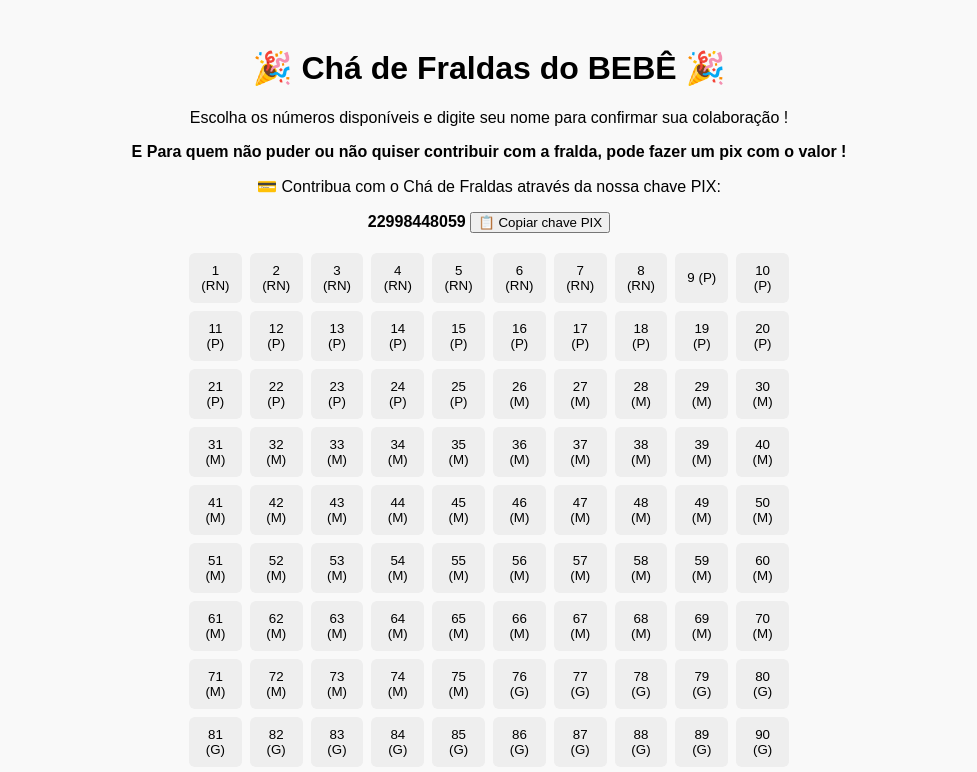
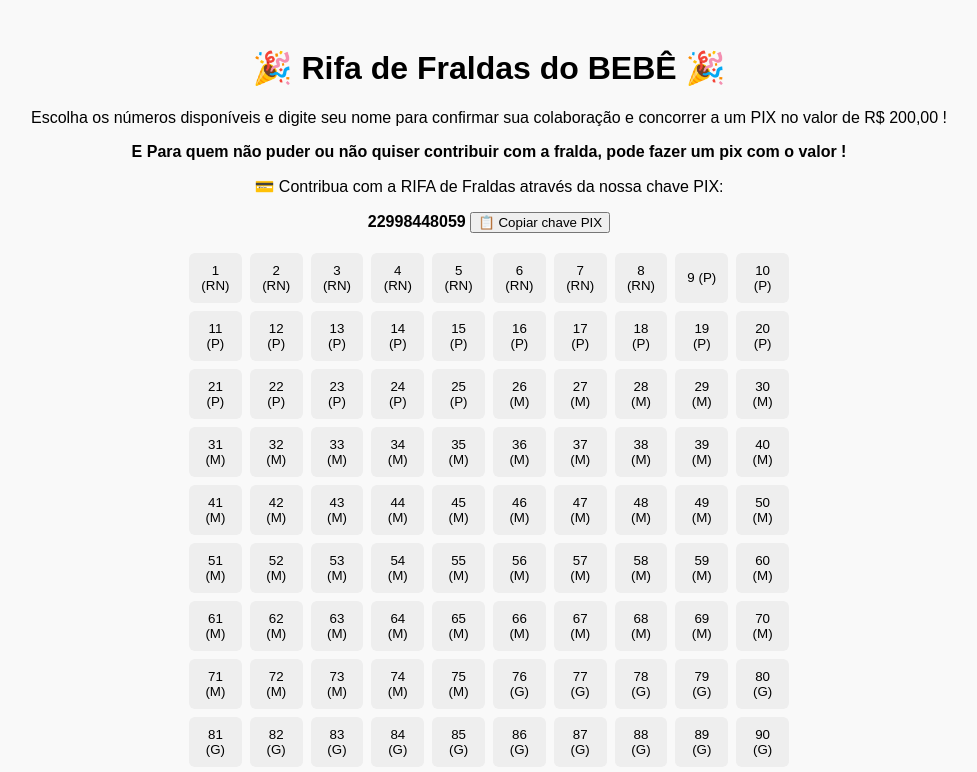
Before and after one commit to cristianogithub1/cha-de-fraldas, a website with bundled scripts: page index.html in a window 1280 px wide. Shown: the top 772 px of the page, without its empty margins (151-1128 px from the left). Built offline with nearby package versions, Linux system fonts and the light colour scheme; no server answers.

Commit message:
Update index.html

```diff
--- a/index.html
+++ b/index.html
@@ -2,17 +2,17 @@
 <html lang="pt-BR">
 <head>
   <meta charset="UTF-8">
-  <title>Chá de Fraldas 🎁</title>
+  <title>RIFA de Fraldas 🎁</title>
   <link rel="stylesheet" href="style.css">
 </head>
 <body>
-  <h1>🎉 Chá de Fraldas do BEBÊ 🎉</h1>
-  <p>Escolha os números disponíveis e digite seu nome para confirmar sua colaboração !</p>
+  <h1>🎉 Rifa de Fraldas do BEBÊ 🎉</h1>
+  <p>Escolha os números disponíveis e digite seu nome para confirmar sua colaboração e concorrer a um PIX no valor de R$ 200,00 !</p>
   <p><strong>E Para quem não puder ou não quiser contribuir com a fralda, pode fazer um pix com o valor !</strong></p>
 
   <!-- 🔑 PIX CARD -->
   <div class="pix-card">
-    <p>💳 Contribua com o Chá de Fraldas através da nossa chave PIX:</p>
+    <p>💳 Contribua com a RIFA de Fraldas através da nossa chave PIX:</p>
     <strong id="pixKey">22998448059</strong>
     <button id="copyPixBtn">📋 Copiar chave PIX</button>
     <span id="pixMessage" class="copy-message"></span>
```
